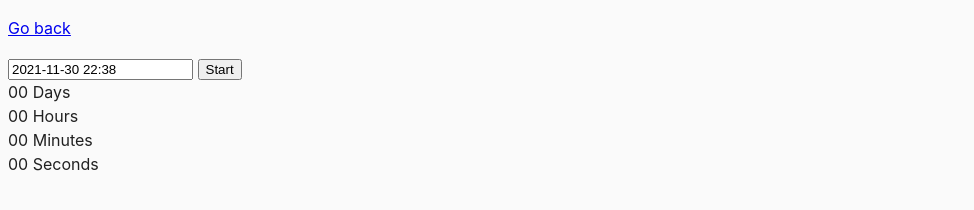
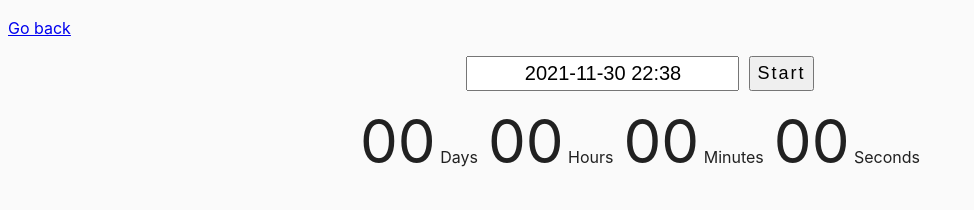
Before and after one commit to PiekharievaK/goit-js-hw-09, a website built with Parcel: page src/02-timer.html in a window 1280 px wide. Shown: the whole page, without its empty margins (0-974 px from the left). Built offline with nearby package versions, Linux system fonts and the light colour scheme.

Commit message:
Добавляет стили таймеру

```diff
--- a/src/02-timer.html
+++ b/src/02-timer.html
@@ -8,9 +8,10 @@
   </head>
   <body>
     <p><a href="index.html">Go back</a></p>
-
-    <input type="text" id="datetime-picker" />
-    <button type="button" data-start>Start</button>
+    <div class="chose-data-field">
+      <input type="text" id="datetime-picker" />
+      <button type="button" data-start>Start</button>
+    </div>
 
     <div class="timer">
       <div class="field">
--- a/src/css/common.css
+++ b/src/css/common.css
@@ -3,8 +3,8 @@
 }
 
 body {
-  font-family: -apple-system, BlinkMacSystemFont, 'Segoe UI', Roboto,
-    Oxygen-Sans, Ubuntu, Cantarell, 'Helvetica Neue', sans-serif;
+  font-family: -apple-system, BlinkMacSystemFont, 'Segoe UI', Roboto, Oxygen-Sans, Ubuntu, Cantarell,
+    'Helvetica Neue', sans-serif;
   -webkit-font-smoothing: antialiased;
   -moz-osx-font-smoothing: grayscale;
   background-color: #fafafa;
@@ -16,3 +16,30 @@ img {
   display: block;
   max-width: 100%;
 }
+
+.timer {
+  display: flex;
+  justify-content: center;
+  align-items: center;
+}
+
+.field {
+  margin: 5px;
+}
+.value {
+  font-size: 60px;
+}
+#datetime-picker {
+  height: 35px;
+  text-align: center;
+  margin-right: 10px;
+  font-size: 20px;
+}
+.chose-data-field {
+  display: flex;
+  justify-content: center;
+}
+.chose-data-field > button {
+  font-size: 18px;
+  letter-spacing: 2px;
+}
--- a/src/js/02-timer.js
+++ b/src/js/02-timer.js
@@ -32,7 +32,6 @@ const options = {
             button.disabled = true;
             return
         }
-
     },
 };
 const calendarCreate = flatpickr(textInput, options);
```
Lines whose indentation alone changed are shown as unchanged.
